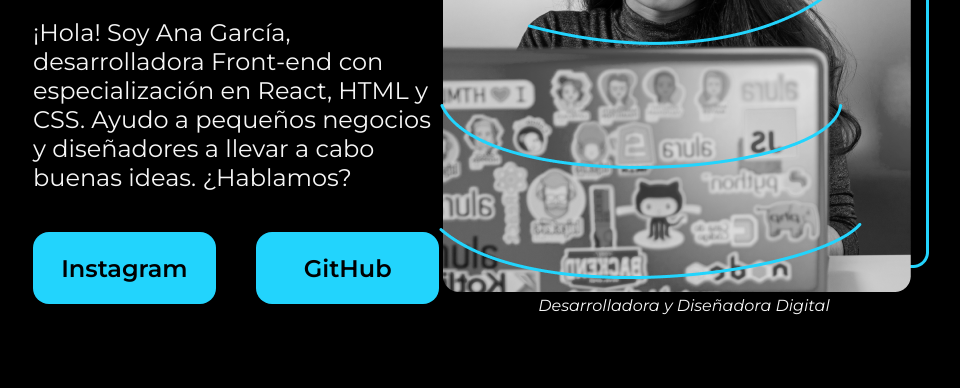
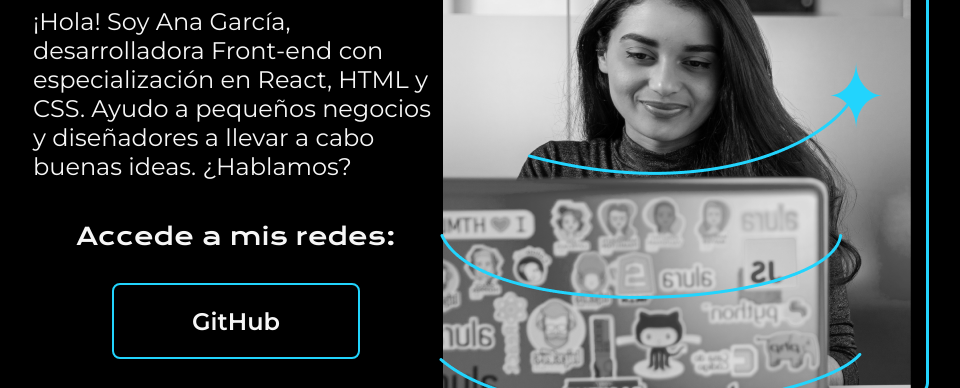
Before and after one commit to pablins/portafolio-ana, a plain HTML site: page index.html in a window 1280 px wide. Shown: the part 386-774 px from the top of the page, without its empty margins (159-1119 px from the left). Drawn offline with nearby package versions, Linux system fonts and the light colour scheme.

Commit message:
Posiciona y estiliza los enlaces según nuevo diseño
-Agrega título para los enlaces de redes sociales
-Actualiza los enlaces de redes sociales
-Estiliza los enlaces de acuerdo con diseño Figma
-Posiciona los enlaces en columna de acuerdo con diseño Figma
-Asigna un font-family global para la página

```diff
--- a/index.html
+++ b/index.html
@@ -37,9 +37,12 @@
             </p>
 
             <div class="presentacion__enlaces">
+                <h2 class="presentacion__enlaces__subtitulo">Accede a mis redes:</h2>
+
                 <!-- La propiedad href indicará la URL donde nos llevará (camino donde será direccionado) -->
-                <a class="presentacion_enlaces_link" href="https://www.instagram.com/">Instagram</a>
-                <a class="presentacion_enlaces_link" href="https://github.com/">GitHub</a>
+                <a class="presentacion__enlaces__link" href="https://github.com/">GitHub</a>
+                <a class="presentacion__enlaces__link" href="https://www.linkedin.com/">Linkedin</a>
+                <a class="presentacion__enlaces__link" href="https://twitch.tv/">Twitch</a>
             </div>
         </section>
 
--- a/style.css
+++ b/style.css
@@ -14,6 +14,8 @@ body {
     /*hacer que el elemento ocupe el 100% de la altura de la ventana de visualización (viewport) del navegador.*/
     height: 100vh;/*(viewport height)*/
     box-sizing: border-box;
+    /*Tipografía generamente usada*/
+    font-family: "Montserrat", sans-serif;
 }
 
 .titulo-destacado {
@@ -41,33 +43,40 @@ body {
 }
 
 .presentacion__contenido__texto {
-    font-family: "Montserrat", sans-serif;
     font-size: 24px;
     font-weight: 400;
 }
 
 .presentacion__enlaces {
     display: flex;
-    justify-content: space-between;
+    /*Al cambiar el flex-direction, cambiamos el eje de nuestros botones. Con el row el eje es horizontal, con el column el eje es vertical*/
+    flex-direction: column;/*Por default es row*/
+    /*En este contexto, utilizamos align-items para centrar los elementos column horizontalmente*/
+    align-items: center;
+    gap: 32px;/*Se obtiene del diseño en Figma. Seleccionando el elemento, luego pulsa la tecla ALT y mueve el mouse para conocer las medidas*/
 }
 
-.presentacion_enlaces_link {
-    width: 45%;
-    background-color: #22D4FD;
+.presentacion__enlaces__subtitulo {
+    font-family: "Krona One", sans-serif;
+    font-size: 24px;/*Ya lo heredaba por el h2 del user agent (en Chrome)*/
+    font-weight: 400;/*En el figma aparece 'Regular'*/
+}
+
+.presentacion__enlaces__link {
+    width: 60%;
     text-align: center;
-    padding: 21.5px 0;/*No agregaremos relleno horizontal*/
-    border-radius: 16px;
-    font-family: "Montserrat", sans-serif;
+    border-radius: 8px;
+    font-size: 24px;
     /*Grosor de la fuente*/
     font-weight: 600;/*Corresponde a SemiBold (semi-negrita) en Figma*/
-    font-size: 24px;
+    padding: 21.5px 0;/*No agregaremos relleno horizontal*/
     text-decoration: none;/*Quita el underline*/
-    color: #000000;
+    color: #F6F6F6;
+    border: 2px solid #22D4FD;
 }
 
 .presentacion__figura__caption {
     text-align: center;
-    font-family: "Montserrat", sans-serif;
     font-size: 16px;
     font-style: italic;
 }
```
